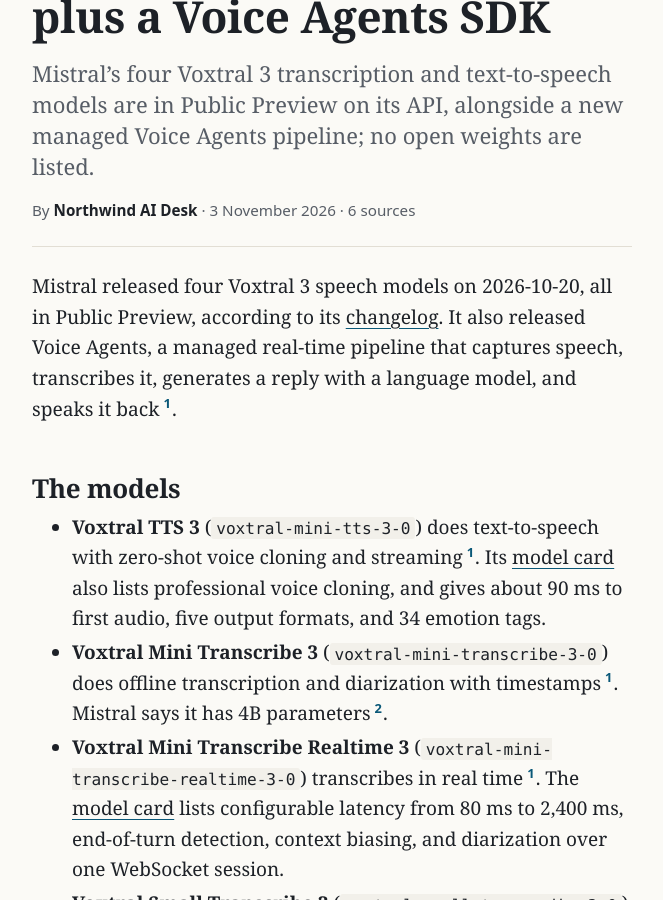
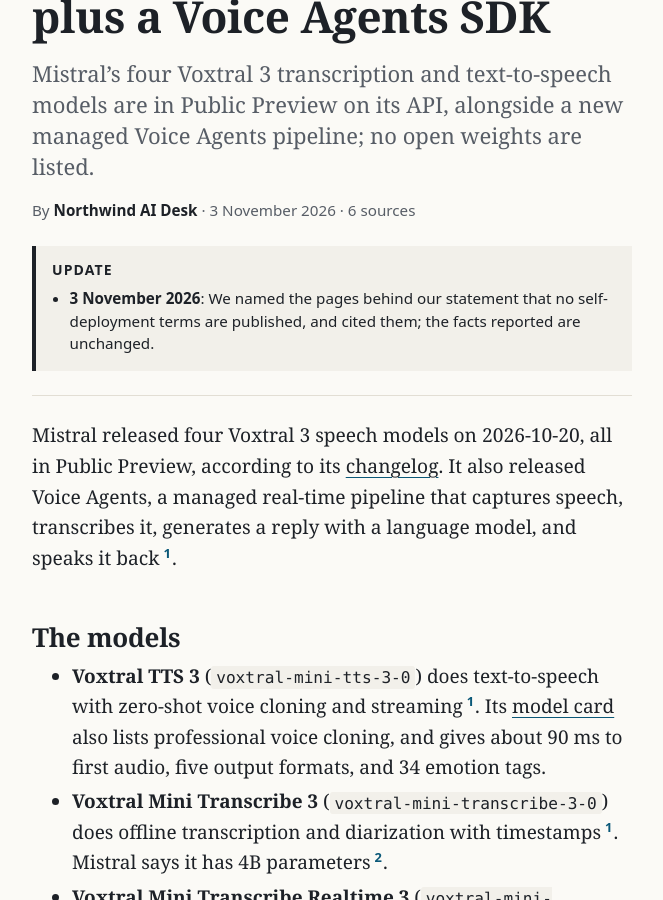
Before and after one commit to northwind-press/northwind-press.github.io, a Jekyll site: the page built from _posts/2026-11-03-mistral-voxtral-3-voice-agents.md, in a window 1280 px wide and 900 px high, scrolled down 323 px. Shown: the whole window, without its empty margins (308-971 px from the left). Built offline with Jekyll 4.4.1, drawn with Linux system fonts in a browser that asks for light colours; some of the changed text lies outside the part shown.

Commit message:
Copy: updates entries for the two re-cited absence claims (style.md 5); scope Voxtral line to its cited pages; serial comma
Co-Authored-By: Claude Opus 5.5 <noreply@anthropic.com>

```diff
--- a/_posts/2026-11-03-mistral-voxtral-3-voice-agents.md
+++ b/_posts/2026-11-03-mistral-voxtral-3-voice-agents.md
@@ -33,6 +33,9 @@ sources:
     publisher: "Mistral AI"
     accessed: "2026-11-03"
 corrections: []
+updates:
+  - date: 2026-11-03
+    text: "We named the pages behind our statement that no self-deployment terms are published, and cited them; the facts reported are unchanged."
 ---
 
 Mistral released four Voxtral 3 speech models on 2026-10-20, all in Public Preview, according to its [changelog](https://docs.mistral.ai/getting-started/changelog/). It also released Voice Agents, a managed real-time pipeline that captures speech, transcribes it, generates a reply with a language model, and speaks it back{% include cite.html n=1 %}.
@@ -56,7 +59,7 @@ Mistral's [pricing page](https://docs.mistral.ai/inference/pricing) lists Mini T
 
 ## Self-deployment and weights
 
-The announcement says Voxtral 3 is available on Mistral's API and "for self-deployment on your own infrastructure"{% include cite.html n=2 %}. For running the full stack on-premises or in a private cloud, it tells readers to contact Mistral's team{% include cite.html n=2 %}. The pricing page labels some Mistral models, such as Shieldstral and Timestral, "Self-hosted · Open weights"{% include cite.html n=5 %}. The Voxtral 3 models carry no such label, and the model cards list no weights or license{% include cite.html n=5 %}{% include cite.html n=3 %}{% include cite.html n=4 %}. None of these pages publishes self-deployment terms{% include cite.html n=2 %}{% include cite.html n=5 %}.
+The announcement says Voxtral 3 is available on Mistral's API and "for self-deployment on your own infrastructure"{% include cite.html n=2 %}. For running the full stack on-premises or in a private cloud, it tells readers to contact Mistral's team{% include cite.html n=2 %}. The pricing page labels some Mistral models, such as Shieldstral and Timestral, "Self-hosted · Open weights"{% include cite.html n=5 %}. The Voxtral 3 models carry no such label, and the model cards list no weights or license{% include cite.html n=5 %}{% include cite.html n=3 %}{% include cite.html n=4 %}. Neither the announcement nor the pricing page publishes self-deployment terms{% include cite.html n=2 %}{% include cite.html n=5 %}.
 
 ## Voice Agents interfaces
 
```
Also changed, not shown: _posts/2026-11-02-openai-gpt-6-1-terra.md (+4 -1 lines).
